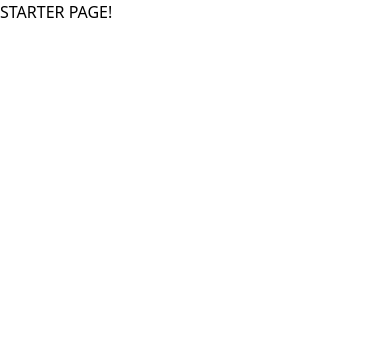
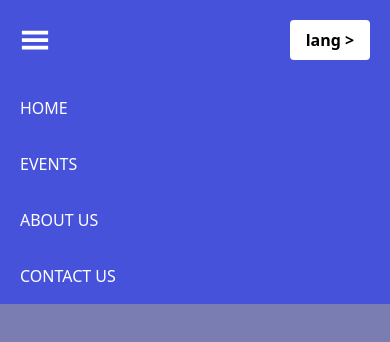
Before and after one commit to Mahdi-Abdollahi/multi-lang-app, a Next.js app: page / in a window 390 px wide. Shown: the top 342 px of the page. Built offline with nearby package versions, Linux system fonts and the light colour scheme.

Commit message:
complete navbar

```diff
--- /dev/null
+++ b/components/Layout.tsx
@@ -0,0 +1,13 @@
+import React from "react";
+import Navbar from "./Navbar";
+
+const Layout = ({ children }) => {
+  return (
+    <div>
+      <Navbar />
+      {children}
+    </div>
+  );
+};
+
+export default Layout;
--- /dev/null
+++ b/components/Navbar.tsx
@@ -0,0 +1,48 @@
+import React, { useState } from "react";
+import Selector from "./Selector";
+import { GiHamburgerMenu } from "react-icons/gi";
+import Link from "next/link";
+
+const Navbar = () => {
+  const [openNav, setOpenNav] = useState(true);
+  const navHandler = () => {
+    setOpenNav((prevState) => !prevState);
+  };
+  return (
+    <nav className="p-5 bg-[#4752db] shadow flex md:items-center md:justify-between uppercase ">
+      <ul
+        className={`text-white bg-[#4752db] w-full md:flex md:items-centermd:z-auto md:static absolute left-0 md:w-auto  md:pl-0  md:opacity-100 transition-all ease-in duration-80 ${
+          openNav ? "z-1 top-[80px] opacity-100" : "z-[-1] top-[-400px]"
+        } opacity-100`}
+      >
+        <li className="w-full px-5 py-4 cursor-pointer md:w-auto md:my-0 hover:bg-[#000]">
+          <Link href="/">HOME</Link>
+        </li>
+        <li className="w-full px-5 py-4 cursor-pointer md:w-auto md:my-0 hover:bg-[#000]">
+          <Link href="/">EVENTS</Link>
+        </li>
+        <li className="w-full px-5 py-4 cursor-pointer md:w-auto md:my-0 hover:bg-[#000]">
+          <Link href="/">ABOUT US</Link>
+        </li>
+        <li className="w-full px-5 py-4 cursor-pointer md:w-auto md:my-0 hover:bg-[#000]">
+          <Link href="/">CONTACT US</Link>
+        </li>
+      </ul>
+      <button
+        onClick={navHandler}
+        className="text-3xl cursor-pointer md:hidden"
+      >
+        <GiHamburgerMenu className="text-white" />
+      </button>
+
+      <Selector
+        options={["English", "فارسی"]}
+        onSelectOption={(option) => console.log(option)}
+        selectedOption={null}
+        selectorText="lang"
+      />
+    </nav>
+  );
+};
+
+export default Navbar;
--- /dev/null
+++ b/components/Selector.tsx
@@ -0,0 +1,44 @@
+import React, { memo, ReactNode, useState } from "react";
+
+const Selector = ({
+  options,
+  onSelectOption,
+  selectedOption,
+  selectorText,
+}: {
+  options: string[];
+  onSelectOption: (option: string) => void;
+  selectedOption: string | null;
+  selectorText: string | ReactNode;
+}) => {
+  const [isExpanded, setIsExpanded] = useState(false);
+  const selectOptionHandler = (option: string) => {
+    onSelectOption(option);
+    setIsExpanded((prevState) => !prevState);
+  };
+  return (
+    <div className="relative bg-white text-black rounded w-20 ml-auto ">
+      <button
+        className="text-center font-bold p-2 m-l-auto ronded w-full"
+        onClick={() => setIsExpanded((prevState) => !prevState)}
+      >
+        {selectorText} {">"} {selectedOption}
+      </button>
+      {isExpanded && (
+        <ul className="text-center w-full text-black mt-2 bg-white absolute rounded">
+          {options.map((option) => (
+            <li
+              onClick={() => selectOptionHandler(option)}
+              className="border-gray w-full py-2 cursor-pointer rounded hover:bg-[#858585] "
+              key={option}
+            >
+              {option}
+            </li>
+          ))}
+        </ul>
+      )}
+    </div>
+  );
+};
+
+export default memo(Selector);
--- a/package.json
+++ b/package.json
@@ -18,6 +18,7 @@
     "next": "13.1.1",
     "react": "18.2.0",
     "react-dom": "18.2.0",
+    "react-icons": "^4.7.1",
     "typescript": "4.9.4"
   },
   "devDependencies": {
--- a/pages/_app.tsx
+++ b/pages/_app.tsx
@@ -1,6 +1,11 @@
-import '../styles/globals.css'
-import type { AppProps } from 'next/app'
+import "../styles/globals.css";
+import type { AppProps } from "next/app";
+import Layout from "../components/Layout";
 
 export default function App({ Component, pageProps }: AppProps) {
-  return <Component {...pageProps} />
+  return (
+    <Layout>
+      <Component {...pageProps} />
+    </Layout>
+  );
 }
--- a/pages/_document.tsx
+++ b/pages/_document.tsx
@@ -1,13 +1,13 @@
-import { Html, Head, Main, NextScript } from 'next/document'
+import { Html, Head, Main, NextScript } from "next/document";
 
 export default function Document() {
   return (
     <Html lang="en">
       <Head />
-      <body>
+      <body className="bg-[#797db1]">
         <Main />
         <NextScript />
       </body>
     </Html>
-  )
+  );
 }
```
Also changed, not shown: 1 other file (tests, documents, lock files or other folders).
